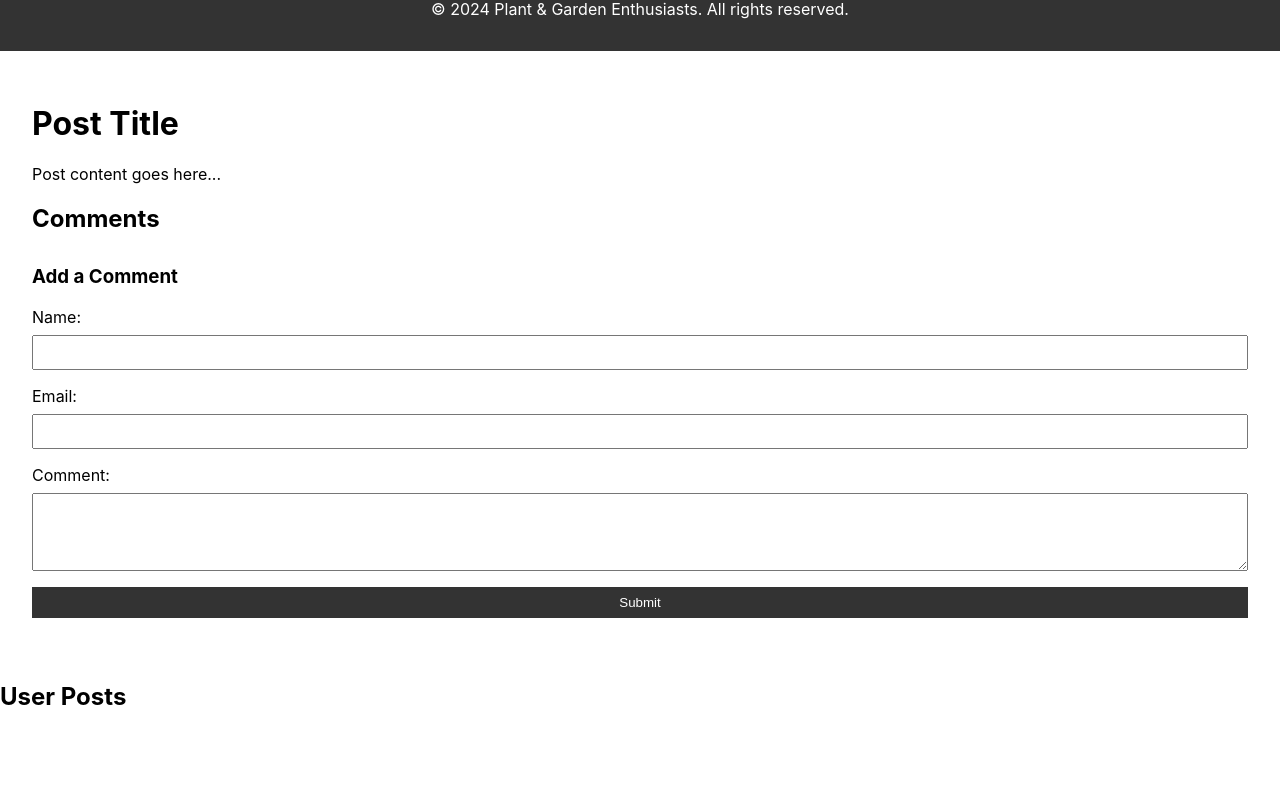
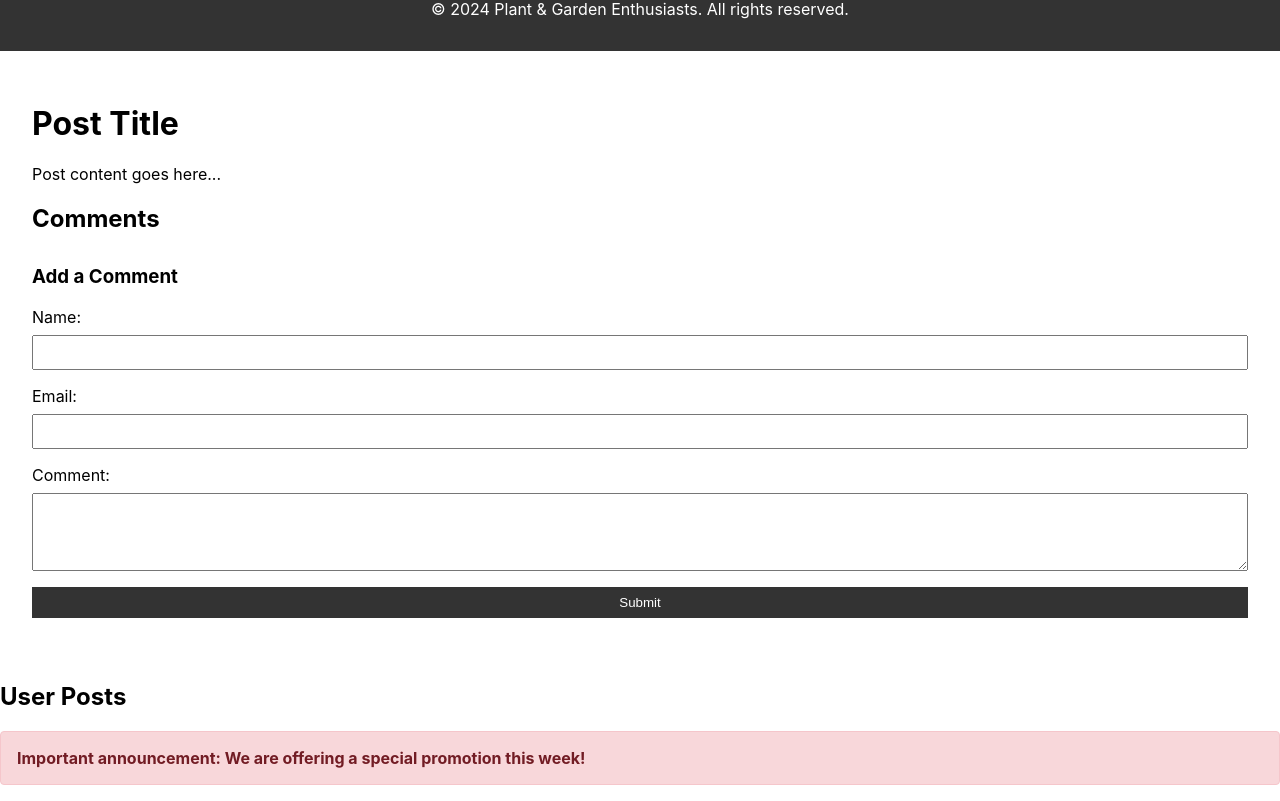
Before and after one commit to mohamedmehdigara/react-plant-garden-platform, a React (Create React App) app: page / in a window 1280 px wide. Shown: the part 520-1321 px from the top of the page. Before the commit the page ends 1251 px from the top, so only its background shows below. Built offline with nearby package versions, Linux system fonts and the light colour scheme.

Commit message:
added files

```diff
--- a/src/App.js
+++ b/src/App.js
@@ -7,6 +7,7 @@ import UserProfile from './components/UserProfile';
 import PostDetail from './components/PostDetail';
 import TagList from './components/TagList';
 import UserPosts from './components/UserPosts';
+import NotificationBanner from './components/NotificationBanner';
 
 function App() {
   return (
@@ -18,6 +19,8 @@ function App() {
       <PostDetail/>
       <TagList/>
       <UserPosts/>
+      <NotificationBanner message="Important announcement: We are offering a special promotion this week!" />
+
     </div>
   );
 }
--- /dev/null
+++ b/src/components/NotificationBanner.js
@@ -0,0 +1,22 @@
+// src/components/NotificationBanner.js
+import React from 'react';
+import styled from 'styled-components';
+
+const Banner = styled.div`
+  background-color: #f8d7da;
+  color: #721c24;
+  padding: 1rem;
+  margin-bottom: 1rem;
+  border: 1px solid #f5c6cb;
+  border-radius: 0.25rem;
+`;
+
+const NotificationBanner = ({ message }) => {
+  return (
+    <Banner>
+      <strong>{message}</strong>
+    </Banner>
+  );
+};
+
+export default NotificationBanner;
```
